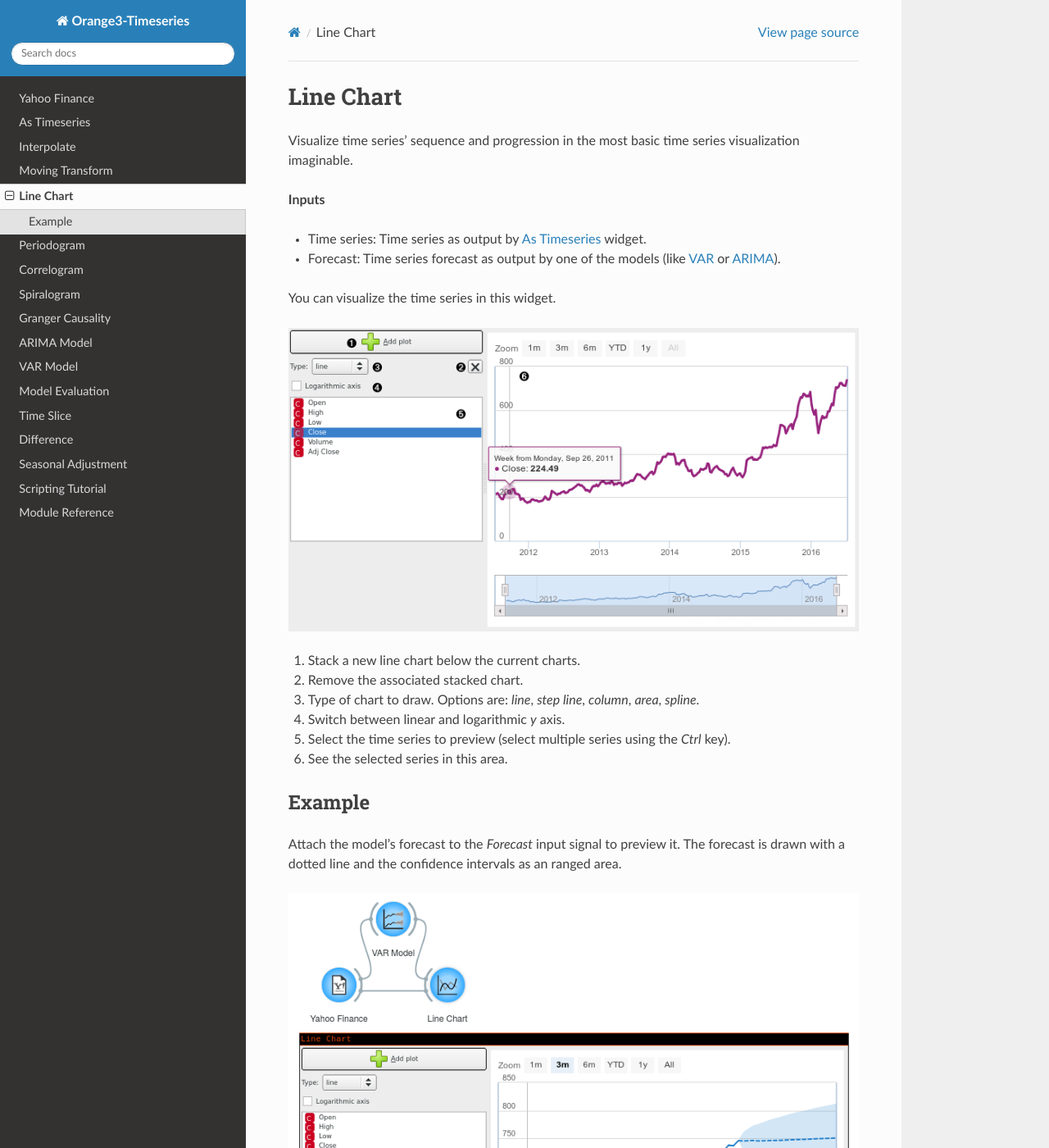
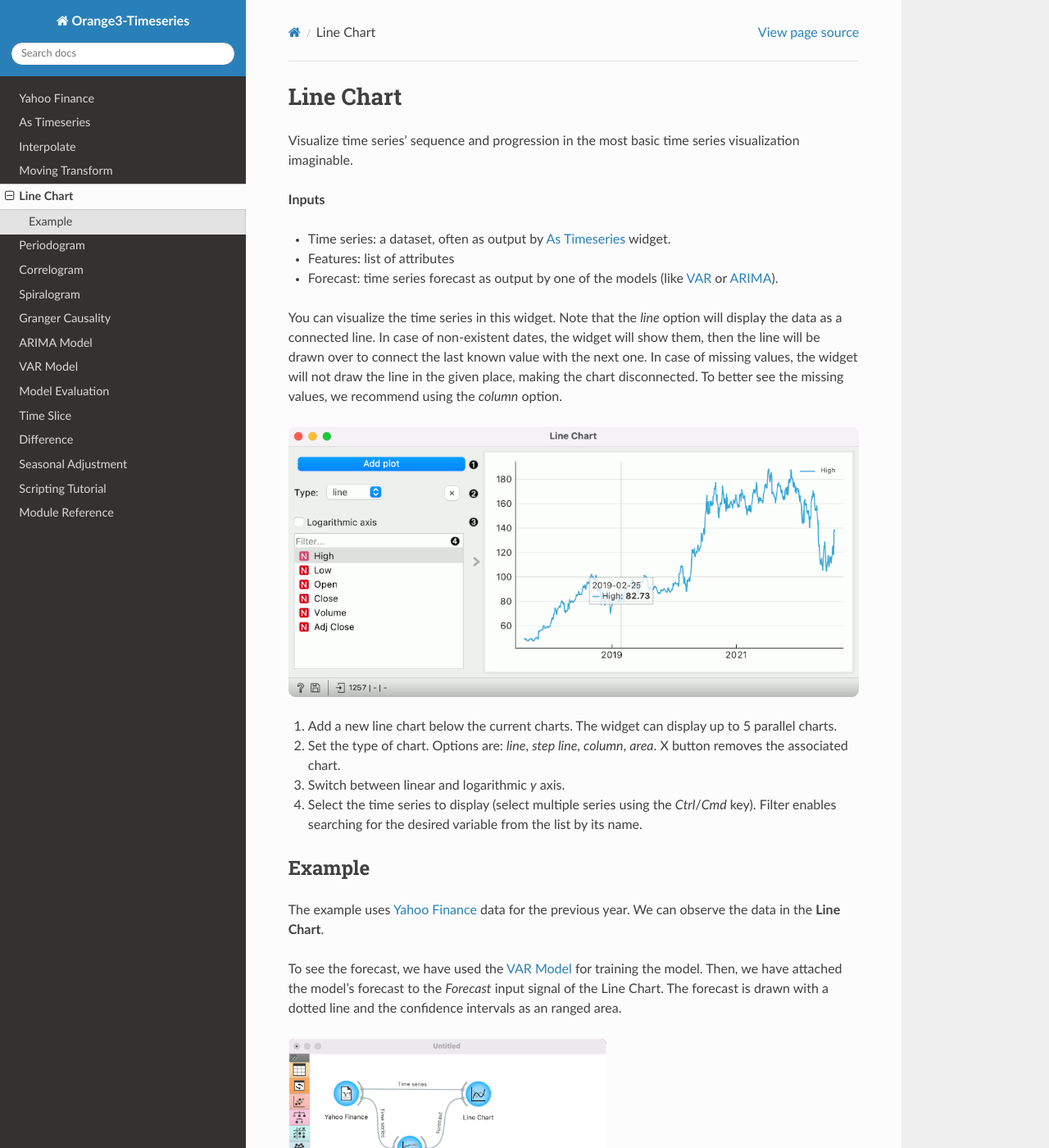
Before and after one commit to biolab/orange3-timeseries, a Sphinx documentation site: the page built from doc/widgets/line_chart.md, in a window 1280 px wide and 1400 px high. Shown: the whole window at 82% size. Built offline with Sphinx 7.4.7 and the Read the Docs theme 2.0.0, drawn with Linux system fonts in a browser that asks for light colours.

Commit message:
[DOC] Line Chart

```diff
--- a/doc/widgets/line_chart.md
+++ b/doc/widgets/line_chart.md
@@ -5,23 +5,24 @@ Visualize time series' sequence and progression in the most basic time series vi
 
 **Inputs**
 
-- Time series: Time series as output by [As Timeseries](as_timeseries.md) widget.
-- Forecast: Time series forecast as output by one of the models (like [VAR](var.md) or [ARIMA](arima.md)).
+- Time series: a dataset, often as output by [As Timeseries](as_timeseries.md) widget.
+- Features: list of attributes
+- Forecast: time series forecast as output by one of the models (like [VAR](var.md) or [ARIMA](arima.md)).
 
-You can visualize the time series in this widget.
+You can visualize the time series in this widget. Note that the *line* option will display the data as a connected line. In case of non-existent dates, the widget will show them, then the line will be drawn over to connect the last known value with the next one. In case of missing values, the widget will not draw the line in the given place, making the chart disconnected. To better see the missing values, we recommend using the *column* option.
 
-![](images/line-chart-stamped.png)
+![](images/LineChart.png)
 
-1. Stack a new line chart below the current charts.
-2. Remove the associated stacked chart.
-3. Type of chart to draw. Options are: *line*, *step line*, *column*, *area*, *spline*.
-4. Switch between linear and logarithmic *y* axis.
-5. Select the time series to preview (select multiple series using the *Ctrl* key).
-6. See the selected series in this area.
+1. Add a new line chart below the current charts. The widget can display up to 5 parallel charts.
+2. Set the type of chart. Options are: *line*, *step line*, *column*, *area*. X button removes the associated chart.
+3. Switch between linear and logarithmic *y* axis.
+4. Select the time series to display (select multiple series using the *Ctrl*/*Cmd* key). Filter enables searching for the desired variable from the list by its name.
 
 Example
 -------
 
-Attach the model's forecast to the *Forecast* input signal to preview it. The forecast is drawn with a dotted line and the confidence intervals as an ranged area.
+The example uses [Yahoo Finance](yahoo_finance.md) data for the previous year. We can observe the data in the **Line Chart**.
 
-![](images/line-chart-ex1.png)
+To see the forecast, we have used the [VAR Model](var.md) for training the model. Then, we have attached the model's forecast to the *Forecast* input signal of the Line Chart. The forecast is drawn with a dotted line and the confidence intervals as an ranged area.
+
+![](images/LineChart-Example.png)
```
Also changed, not shown: doc/widgets/var.md (+1 -1 lines), doc/widgets/images/LineChart-Example.png (added), doc/widgets/images/LineChart.png (added), doc/widgets/images/line-chart-ex1.png (deleted), doc/widgets/images/line-chart-stamped.png (deleted), doc/widgets/images/line-chart.png (deleted).
